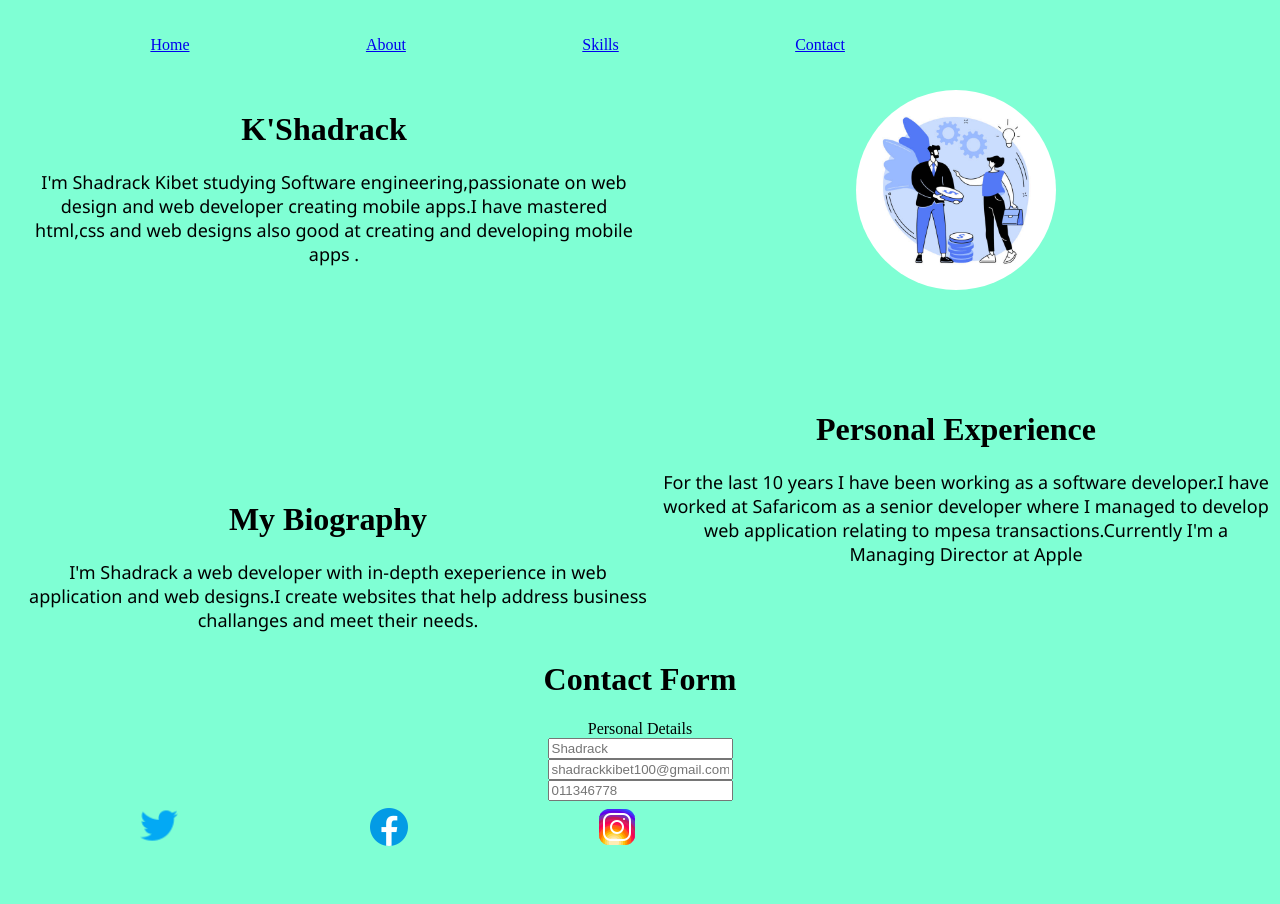
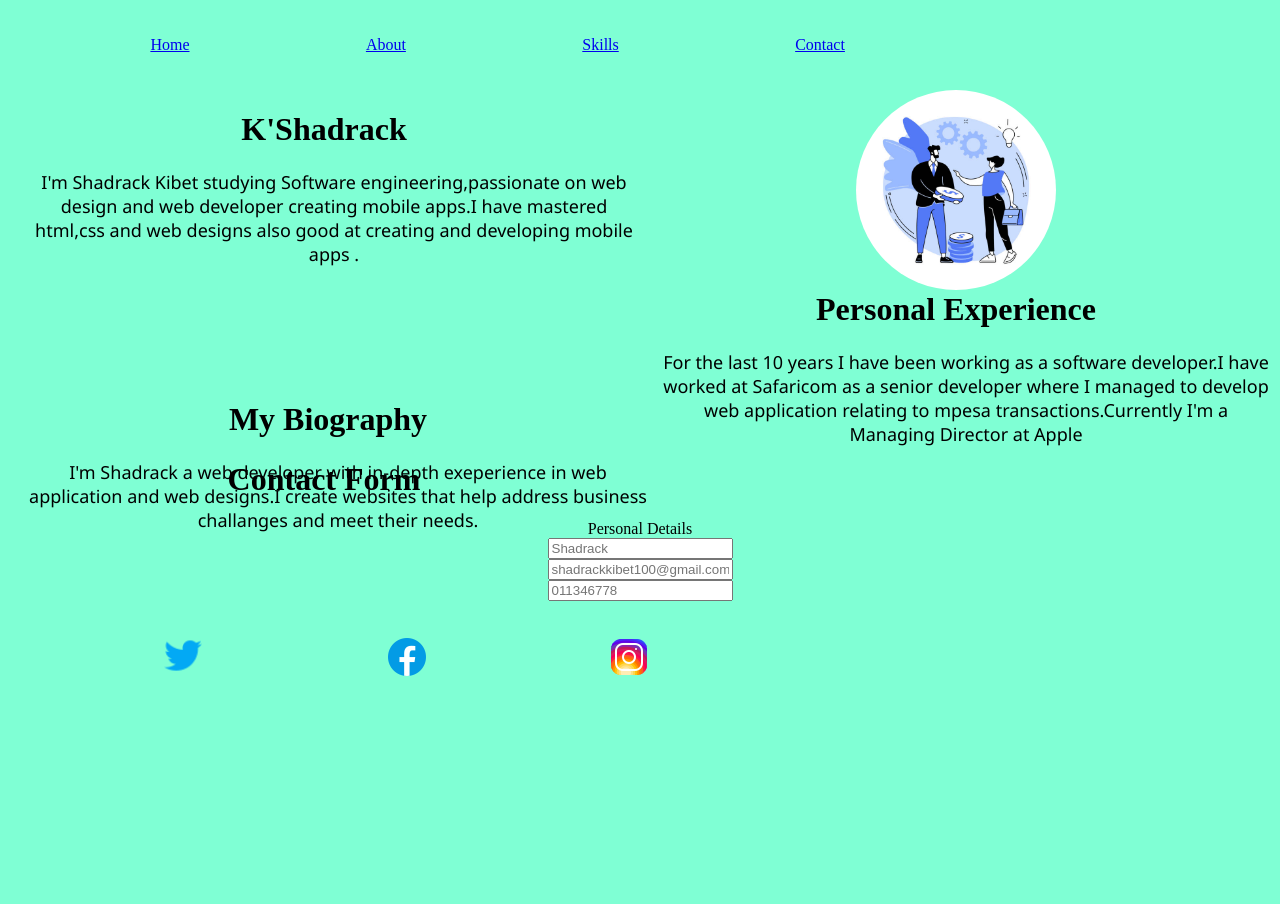
Before and after one commit to Shadrack5/Portfolio, a plain HTML site: page home.html in a window 1280 px wide. After the commit the page ends 800 px from the top, so only its background shows below. Drawn offline with Linux system fonts and the light colour scheme.

Commit message:
sytled social media pages

```diff
--- a/home.html
+++ b/home.html
@@ -50,9 +50,9 @@
     <div>
      <footer>
         <div id="footer">
-            <a href="twitter.com"><li><img  style="height: 50px;" src="icons8-twitter-48.png" alt=""></li></a>
-            <a href="facebook.com"></a><li><img src="icons8-facebook-48.png"></li>
-            <a href="instagram.com"><li><img src="icons8-instagram-48.png"></li></a>
+            <a href="https://twitter.com"><li><img  style="height: 50px;" src="icons8-twitter-48.png" alt=""></li></a>
+            <a href="https://facebook.com"></a><li><img src="icons8-facebook-48.png"></li>
+            <a href="https://instagram.com"><li><img src="icons8-instagram-48.png"></li></a>
         </div>
      </footer>
 
--- a/style.css
+++ b/style.css
@@ -47,16 +47,21 @@ h1{
     top: 60%;
     position: absolute;
     text-align: center;
+    margin-top: -100px;
 
 }
 #skills{
     float: right;
     width: 50%;
     top: 60%;
+    margin-top: -120px;
 }
 #contact{
     position: relative;
     top: 40;
     text-align: center;
-    margin-top: -50px;
+    margin-top: -250px;
 }
+#footer{
+    padding: 30px;
+}
```
